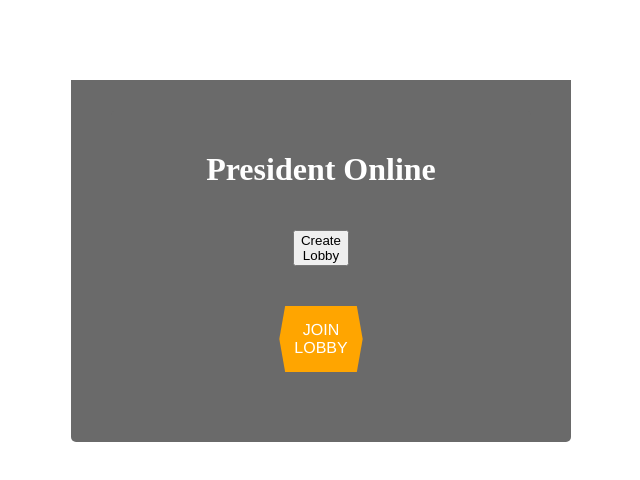
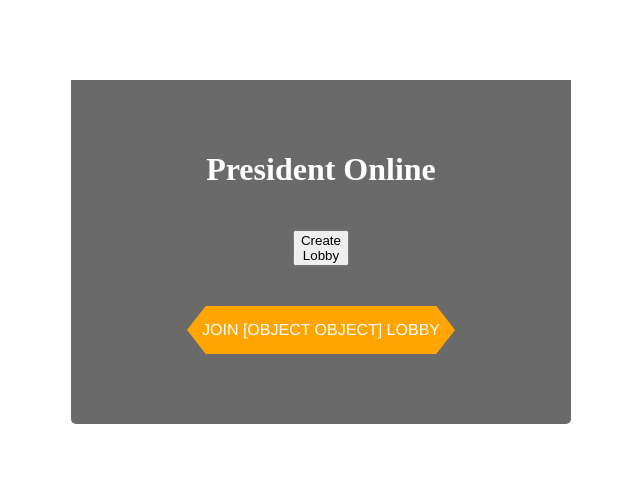
Before and after one commit to SethersLeders/President-Online, a React (Create React App) app in the folder client/: page / in a window 1280 px wide. Shown: the top 480 px of the page, without its empty margins (319-959 px from the left). Built offline with nearby package versions, Linux system fonts and the light colour scheme; no server answers.

Commit message:
added LobbyLink component

```diff
--- a/client/src/components/Form.js
+++ b/client/src/components/Form.js
@@ -1,5 +1,6 @@
 import React, { useState } from 'react';
 import { Link } from 'react-router-dom';
+import LobbyLink from './LobbyLink';
 
 function Form() {
     const [page, setPage] = useState(0);
@@ -24,13 +25,7 @@ function Form() {
                     </button>
                 </div>
                 <div className='footer'>
-                    <Link
-                        hidden={page == 1}
-                        className='create-lobby hex'
-                        to='/game-lobby'
-                    >
-                        Join <br></br> Lobby
-                    </Link>
+                    <LobbyLink page={page} serverId={1234} display={`Join ${<br></br>} Lobby`} />
                 </div>
             </div>
         </div>
--- a/client/src/components/LobbyLink.js
+++ b/client/src/components/LobbyLink.js
@@ -3,16 +3,17 @@ import { Link } from 'react-router-dom';
 
 function LobbyLink(props) {
     const page=props.page;
-    const serverId=props.userId;
+    const serverId=props.serverId;
     const display=props.display;
 
     return (
         <Link
             hidden={page == 1}
             className='create-lobby hex'
-            to='/game-lobby'
+            // to='/game-lobby'
+            to={`/game-lobby` + serverId}
         >
-            Join <br></br> Lobby
+            {display}
         </Link>
     );
 }
```
